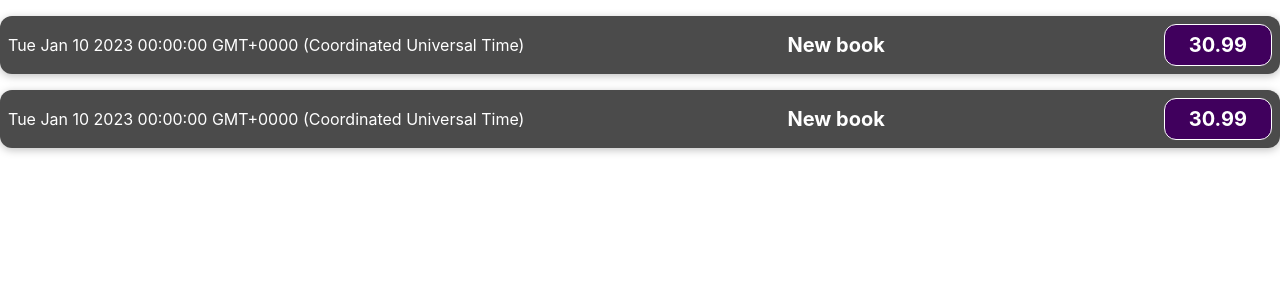
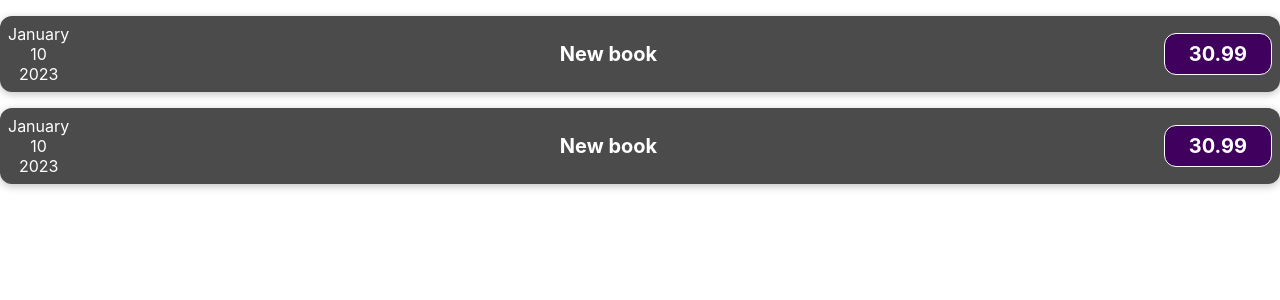
Before and after one commit to DanilKersontsev/expenses, a React (Create React App) app: page / in a window 1280 px wide. Shown: the top 300 px of the page. Built offline with nearby package versions, Linux system fonts and the light colour scheme.

Commit message:
Kuupäeva andmete kuvamise osa eraldamine

```diff
--- /dev/null
+++ b/src/component/ExpenseDate.js
@@ -0,0 +1,17 @@
+function ExpenseDate(props) {
+    const day = props.date.toLocaleString('en-US', {day: '2-digit'})
+    const month = props.date.toLocaleString('en-US', {month: 'long'})
+    const year = props.date.getFullYear()
+    console.log(props.date)
+
+    return (
+            <div>
+                <div>{month}</div>
+                <div>{day}</div>
+                <div>{year}</div>
+            </div>
+    )
+}
+
+
+export default ExpenseDate
--- a/src/component/ExpenseItem.js
+++ b/src/component/ExpenseItem.js
@@ -1,12 +1,10 @@
 import './ExpenseItem.css'
+import ExpenseDate from "./ExpenseDate";
 
 function ExpenseItem(props){
-    console.log(props)
-
-
     return (
         <div className="expense-item">
-            <div>{props.expenseData.date.toString()}</div>
+            <ExpenseDate date={props.expenseData.date}></ExpenseDate>
             <div className="expense-item__description">
                 <h2>{props.expenseData.title}</h2>
                 <div className="expense-item__price">{props.expenseData.price}</div>
```
